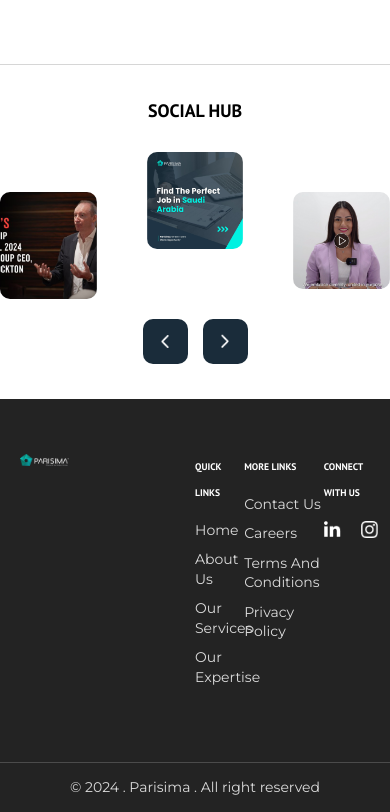
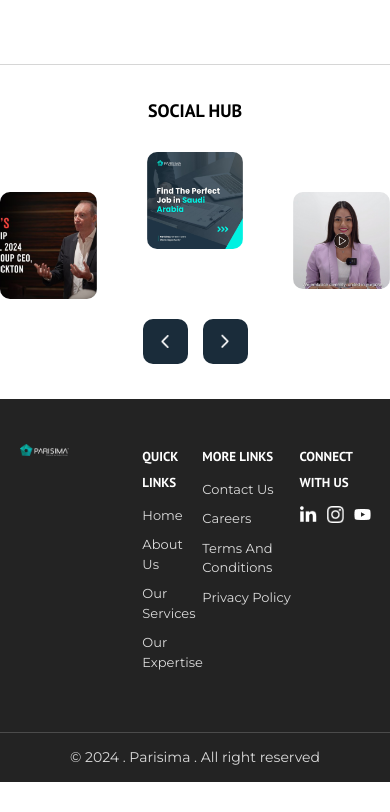
Before and after one commit to Amaljith02/PARISIMA, a Next.js app in the folder project/: page / in a window 390 px wide. Shown: the part 5762-6574 px from the top of the page. After the commit the page ends 6544 px from the top, so only its background shows below. Built offline with nearby package versions, Linux system fonts and the light colour scheme.

Commit message:
responsive 1024 complete

```diff
--- a/project/styles/Footer.module.css
+++ b/project/styles/Footer.module.css
@@ -173,3 +173,31 @@
   }
 
 }
+
+@media screen and (max-width:1024px) {
+
+  .footer_menu_sec {
+    width: 65%;
+  }
+
+  .footer_menu_col>h3 {
+    padding-bottom: 10px;
+    font-size: 13px;
+  }
+
+  .footer_list {
+    gap: 10px;
+  }
+
+  .footer_list>li>a {
+    font-size: 13px;
+  }
+
+  .footer_connect_us_logo {
+    gap: 10px;
+  }
+  .footer_main_body_container {
+    padding-top: 45px;
+    padding-bottom: 60px;
+}
+}
```
